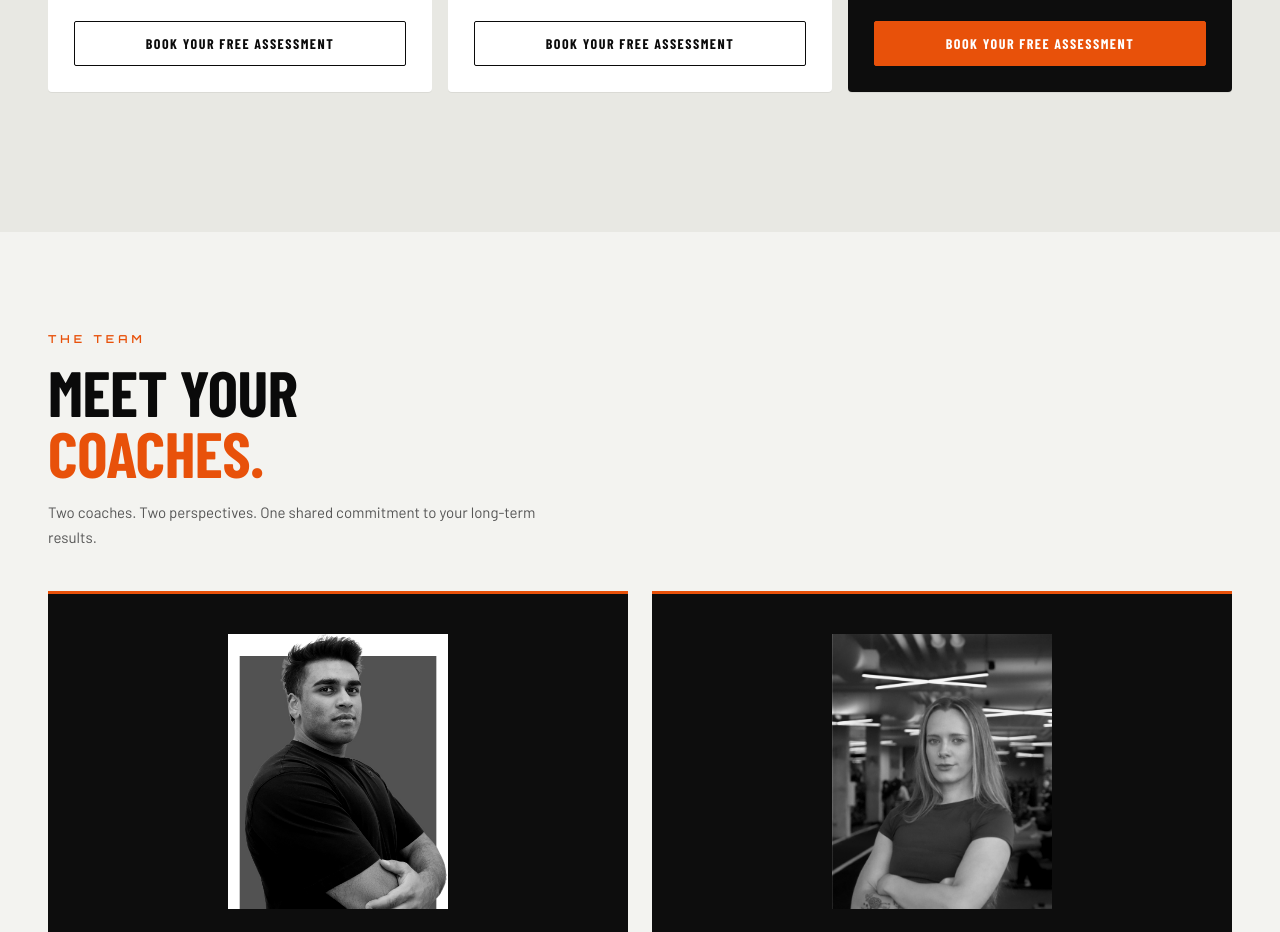
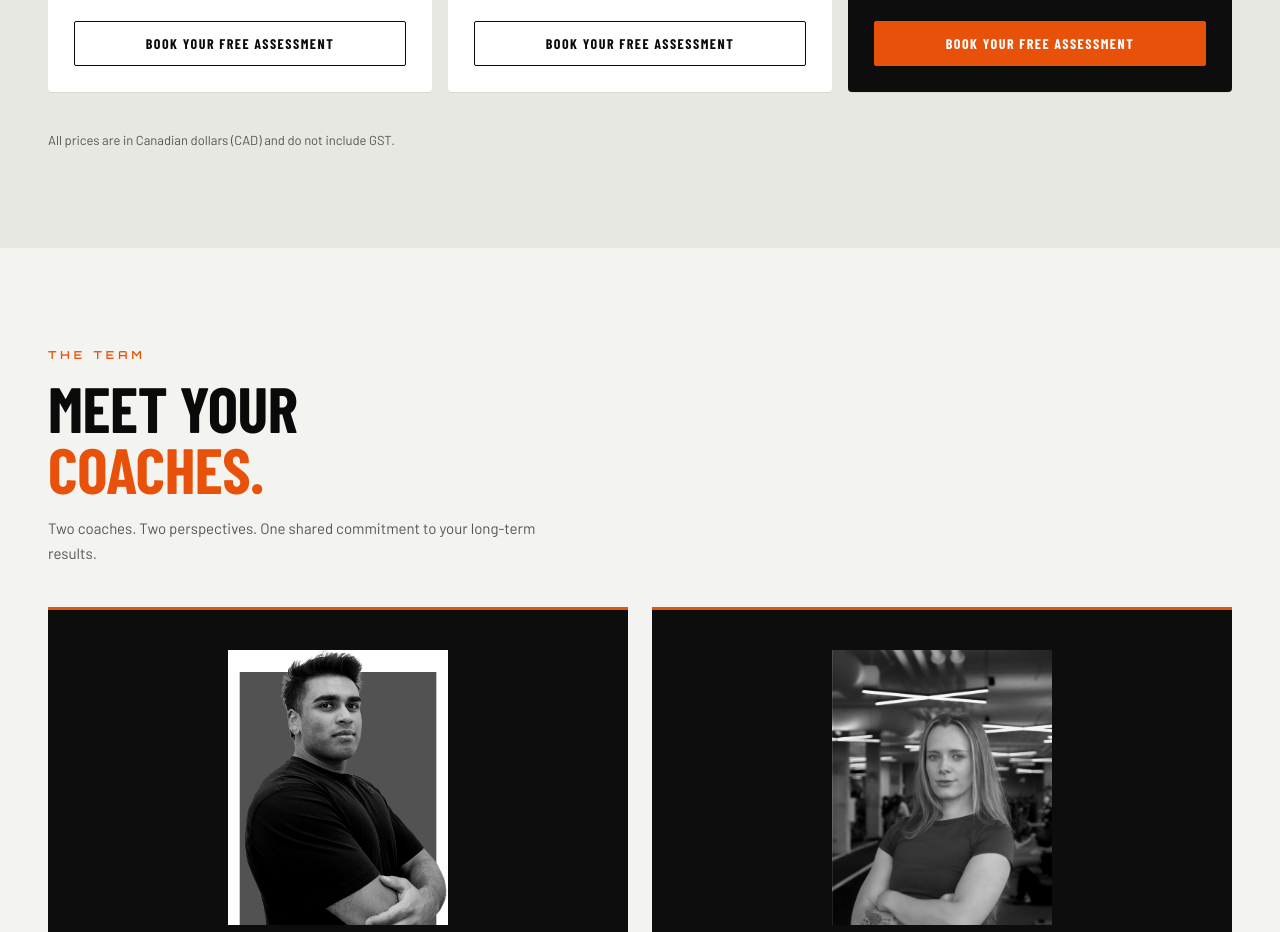
Before and after one commit to arfitness/ARfitness, a plain HTML site: page index.html in a window 1280 px wide. Shown: the part 2443-3375 px from the top of the page. Drawn offline with nearby package versions, Linux system fonts and the light colour scheme; a web font is replaced by a local one.

Commit message:
Note that prices exclude GST
Website pricing section and printable price sheet now state that all
prices are in CAD and before GST.

Co-Authored-By: Claude Opus 5.5 <noreply@anthropic.com>
Claude-Session: https://claude.ai/code/session_017qqd8KoGPCzEjPbZHjSL24

```diff
--- a/index.html
+++ b/index.html
@@ -261,6 +261,7 @@ section:not(.hero){background:var(--paper);color:var(--ink);--text-mid:#555;--te
 .plan-featured .plan-cta{background:var(--accent);border-color:var(--accent);color:#fff;}
 .plan-featured .plan-cta:hover{opacity:.9;}
 .plan-mobile-cta{display:none;}
+.pricing-fine{margin-top:24px;font-size:13px;color:var(--text-mid);}
 @media(max-width:768px){
 .plan-cards.cols-3,.plan-cards.cols-4{grid-template-columns:1fr;}
 .pricing-intro{font-size:14px;}
@@ -478,6 +479,7 @@ nav{padding:0 20px;}
       </div>
       <a href="#contact" class="plan-mobile-cta">Start Online Coaching</a>
     </div>
+    <p class="pricing-fine">All prices are in Canadian dollars (CAD) and do not include GST.</p>
   </div>
 </section>
 
```
Also changed, not shown: print/price-sheet.html (+1 -1 lines), 1 other file.
